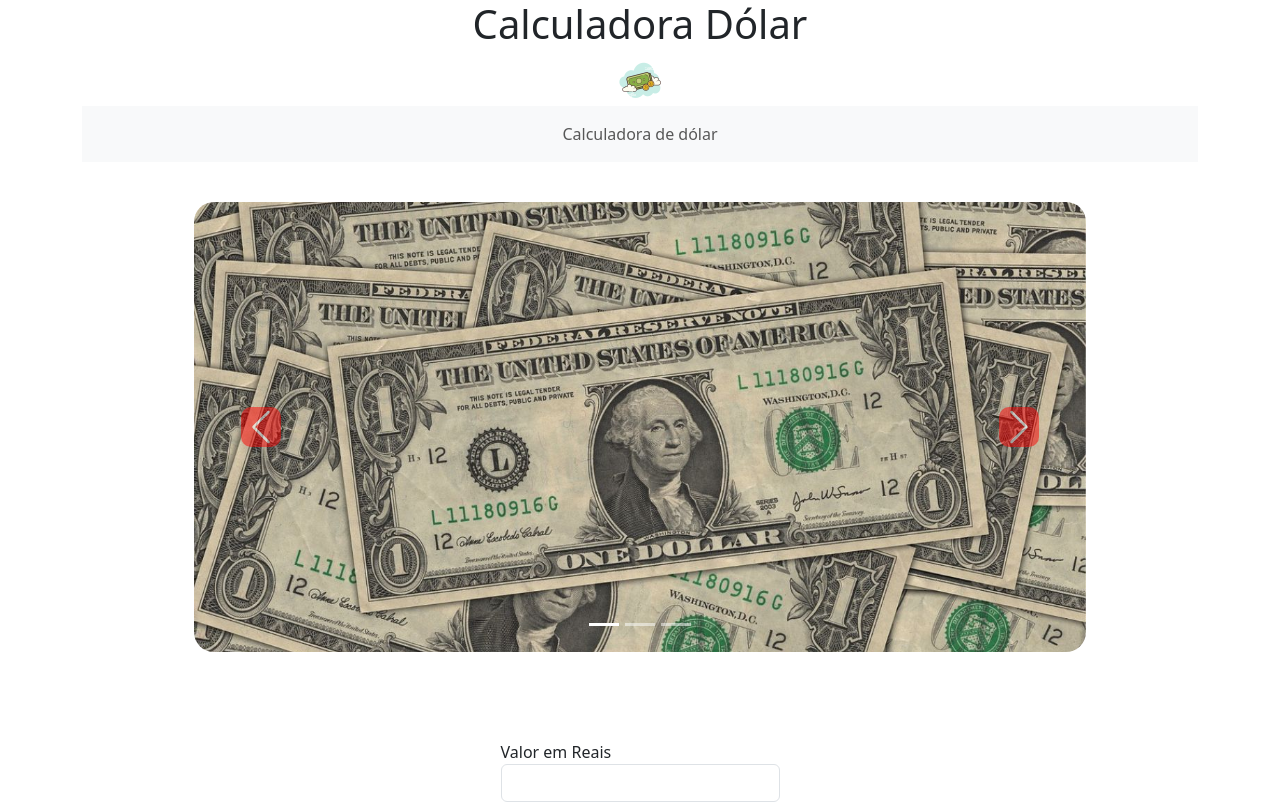
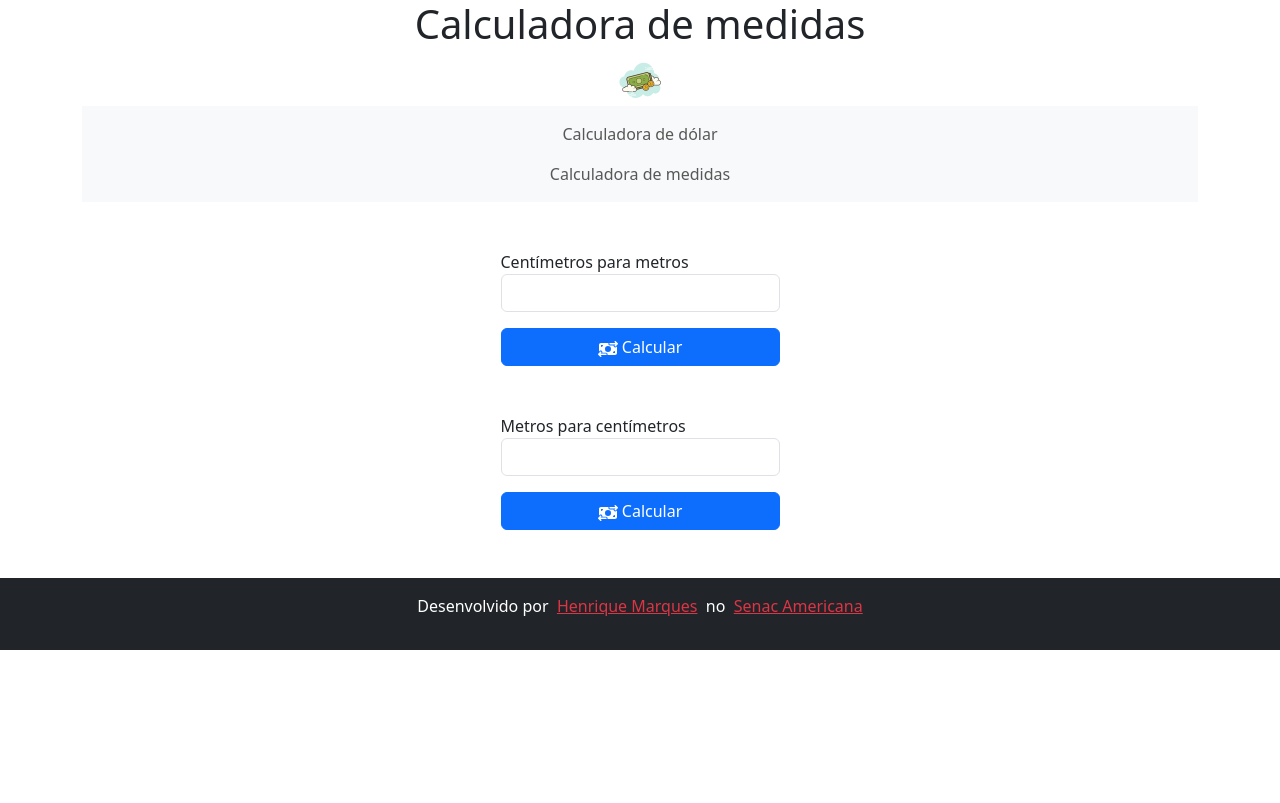
Before and after one commit to Henrincode/aula-react-dolar, a React (Vite) app: page /medida in a window 1280 px wide. Shown: the top 803 px of the page. Built offline with nearby package versions, Linux system fonts and the light colour scheme.

Commit message:
feat: criando componente CalcMedida e página para calcular medidas

```diff
--- a/package.json
+++ b/package.json
@@ -14,6 +14,7 @@
     "react": "^19.1.0",
     "react-dom": "^19.1.0",
     "react-icons": "^5.5.0",
+    "react-router-dom": "^7.8.0",
     "sass": "^1.90.0"
   },
   "devDependencies": {
--- a/src/App.jsx
+++ b/src/App.jsx
@@ -1,25 +1,20 @@
+import { BrowserRouter, Routes, Route } from "react-router-dom";
 import "bootstrap/dist/css/bootstrap.min.css";
 import "bootstrap/dist/js/bootstrap.bundle.min";
 import { useState } from "react";
 import "./App.css";
-import Titulo from "./components/Titulo";
-import Rodape from "./components/Rodape";
-import Menu from "./components/Menu";
-import Baner from "./components/Baner";
-import CalcDollar from "./components/CalcDollar";
+import Moeda from "./pages/Moeda";
+import Medida from "./pages/Medida";
 
 function App() {
-  const [count, setCount] = useState(0);
-
   return (
     <>
-      <div className="container">
-        <Titulo />
-        <Menu />
-        <Baner />
-        <CalcDollar />
-      </div>
-      <Rodape />
+      <BrowserRouter basename="/">
+        <Routes>
+          <Route path="/" element={<Moeda />} />
+          <Route path="/medida" element={<Medida />} />
+        </Routes>
+      </BrowserRouter>
     </>
   );
 }
--- a/src/components/CalcDollar/index.jsx
+++ b/src/components/CalcDollar/index.jsx
@@ -6,11 +6,23 @@ export default function CalcDollar() {
     // alert("Bora");
     const reais = document.querySelector("#reais").value;
     const cotacao = document.querySelector("#cotacao").value;
+    const resultado = (reais / cotacao).toFixed(2).replace(".", ",");
 
-    const resultado = reais / cotacao;
+    if (!validarCampo(resultado)) {
+      return;
+    }
 
-    alert(`$${resultado.toFixed(2).replace(".", ",")}`);
+    alert(`O valor convertido para dólares é $${resultado}`);
   };
+
+  const validarCampo = (resultado) => {
+    if (isNaN(resultado) || Infinity || resultado.trim() == '') {
+      alert("ERRO! O campo deve estar preenchido somente com números");
+      return false;
+    }
+    return true;
+  };
+
   return (
     <form className="w-25 m-auto pt-5 pb-5">
       <div className="form-group mb-3">
@@ -26,7 +38,7 @@ export default function CalcDollar() {
         onClick={mensagem}
         className="btn btn-primary w-100"
       >
-        <FaMoneyBillTransfer size={20} color='white' /> Calcular
+        <FaMoneyBillTransfer size={20} color="white" /> Calcular
       </button>
     </form>
   );
--- /dev/null
+++ b/src/components/CalcMedida/index.jsx
@@ -0,0 +1,66 @@
+import styles from "./CalcMedida.module.scss";
+import { Link } from "react-router-dom";
+import { FaMoneyBillTransfer } from "react-icons/fa6";
+import "../../functions/validarCampo";
+
+export default function CalcDollar() {
+  const centimetros = function () {
+    const centimetros = document.querySelector("#centimetros");
+    const resultado = (centimetros.value / 100).toFixed(2);
+
+    if (!validarCampo(resultado)) {
+      return;
+    }
+
+    alert(`O valor convertido para metros é ${resultado}m`);
+  };
+
+  const metros = function () {
+    const metros = document.querySelector("#metros");
+    const resultado = (metros.value * 100).toFixed(2);
+
+    if (!validarCampo(resultado)) {
+      return;
+    }
+
+    alert(`O valor convertido para centímetros é ${resultado}cm`);
+  };
+
+  const validarCampo = (resultado) => {
+    if (isNaN(resultado) || Infinity || resultado.trim() == '') {
+      // seletor.classList.add("erro");
+      alert("ERRO! O campo deve estar preenchido somente com números");
+      return false;
+    }
+    // seletor.classList.remove("erro");
+    return true;
+  };
+
+  return (
+    <form className="w-25 m-auto pt-5 pb-5">
+      <div className="form-group mb-3">
+        <label htmlFor="centimetros">Centímetros para metros</label>
+        <input type="text" className="form-control" id="centimetros" />
+      </div>
+      <button
+        type="button"
+        onClick={centimetros}
+        className="btn btn-primary w-100"
+      >
+        <FaMoneyBillTransfer size={20} color="white" /> Calcular
+      </button>
+
+      <br />
+      <br />
+      <br />
+
+      <div className="form-grup mb-3">
+        <label htmlFor="metros">Metros para centímetros</label>
+        <input type="text" className="form-control" id="metros" />
+      </div>
+      <button type="button" onClick={metros} className="btn btn-primary w-100">
+        <FaMoneyBillTransfer size={20} color="white" /> Calcular
+      </button>
+    </form>
+  );
+}
--- a/src/components/Menu/index.jsx
+++ b/src/components/Menu/index.jsx
@@ -1,4 +1,5 @@
   import style from "./Menu.module.scss";
+  import { Link } from "react-router-dom";
 
   export default function Menu() {
     return (
@@ -15,9 +16,12 @@ export default function Menu() {
           <div className="collapse navbar-collapse" id="navbarNav">
             <ul className="navbar-nav m-auto text-center">
               <li className="nav-item">
-              <a href="#" className="nav-link">
+                <Link to="/" className="nav-link">
                   Calculadora de dólar
-              </a>
+                </Link>
+                <Link to="/medida" className="nav-link">
+                  Calculadora de medidas
+                </Link>
               </li>
             </ul>
           </div>
--- a/src/components/Titulo/index.jsx
+++ b/src/components/Titulo/index.jsx
@@ -1,9 +1,9 @@
 import style from "./Titulo.module.scss";
 
-export default function Titulo() {
+export default function Titulo({ titulo }) {
   return (
     <div className="text-center">
-      <h1>Calculadora Dólar</h1>
+      <h1>{titulo}</h1>
       <img src="/public/dollar.png" className="img-fluid" width={50} alt="" />
     </div>
   );
--- /dev/null
+++ b/src/functions/validarCampo.js
@@ -0,0 +1,9 @@
+export default function validarCampo(seletor) {
+    if (isNaN(seletor)) {
+      // seletor.classList.add("erro");
+      alert("ERRO! O campo deve estar preenchido somente com números");
+      return false;
+    }
+    // seletor.classList.remove("erro");
+    return true
+  };
--- /dev/null
+++ b/src/pages/Medida.jsx
@@ -0,0 +1,20 @@
+import Titulo from "../components/Titulo";
+import Rodape from "../components/Rodape";
+import Menu from "../components/Menu";
+import Baner from "../components/Baner";
+import CalcMedida from "../components/CalcMedida";
+// import ParaC from "../pages/ParaC";
+
+export default function Medida() {
+  return (
+    <>
+      <div className="container">
+        <Titulo titulo="Calculadora de medidas" />
+        <Menu />
+        {/* <Baner /> */}
+        <CalcMedida />
+      </div>
+      <Rodape />
+    </>
+  );
+}
--- /dev/null
+++ b/src/pages/Moeda.jsx
@@ -0,0 +1,19 @@
+import Titulo from "../components/Titulo";
+import Rodape from "../components/Rodape";
+import Menu from "../components/Menu";
+import Baner from "../components/Baner";
+import CalcDollar from "../components/CalcDollar";
+
+export default function Moeda() {
+  return (
+    <>
+      <div className="container">
+        <Titulo titulo="Calculadora de Dólar" />
+        <Menu />
+        {/* <Baner /> */}
+        <CalcDollar />
+      </div>
+      <Rodape />
+    </>
+  );
+}
```
Also changed, not shown: src/components/CalcMedida/CalcMedida.module.scss (added), 1 other file (tests, documents, lock files or other folders). Lines whose indentation alone changed are shown as unchanged.
